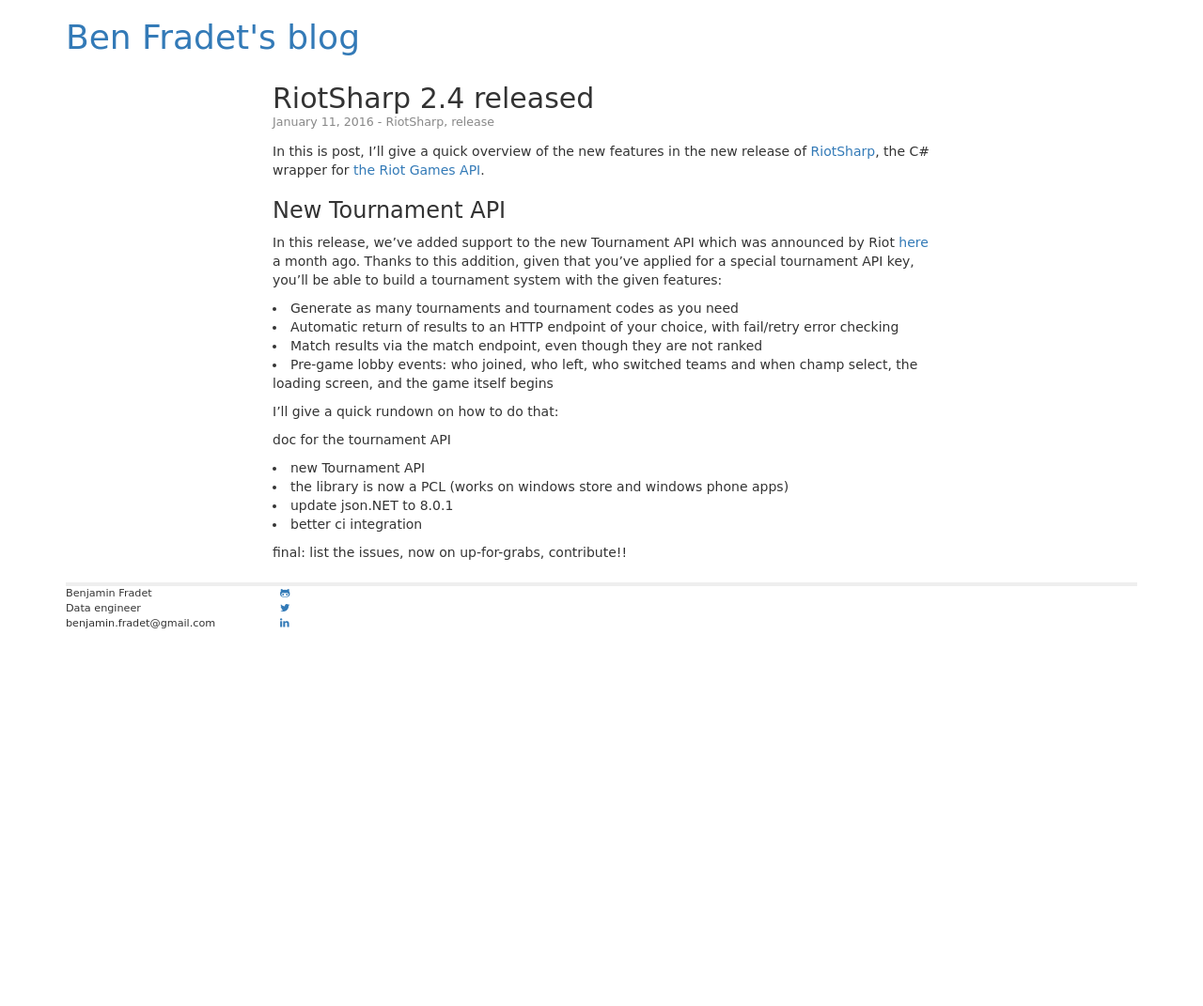
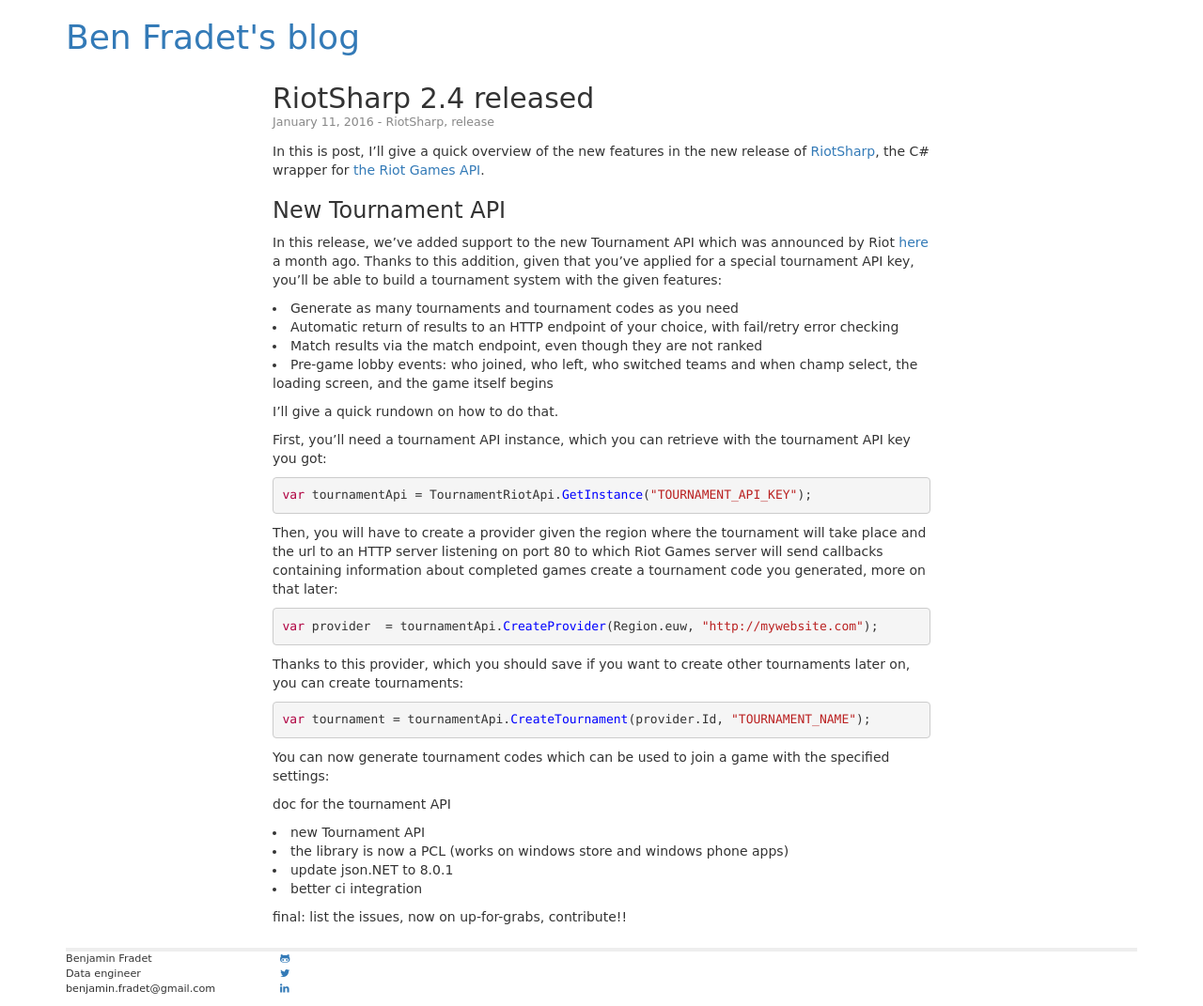
Before and after one commit to BenFradet/benfradet.github.io, a Jekyll site: the page built from _posts/2016-01-11-RiotSharp-2.4-released.md, in a window 1280 px wide. Shown: the whole page at 94% size. Built offline with Jekyll 4.4.1, drawn with Linux system fonts in a browser that asks for light colours; nearby versions of some CDN libraries; Markdown is read by kramdown in place of the engine named in the settings; comment, search, counter and statistics services are not loaded; before the commit the page ends 900 px from its top, so only the background shows below that.

Commit message:
continued writing about the tournament api

```diff
--- a/_posts/2016-01-11-RiotSharp-2.4-released.md
+++ b/_posts/2016-01-11-RiotSharp-2.4-released.md
@@ -26,7 +26,33 @@ fail/retry error checking
 champ select, the loading screen, and the game itself begins
 
 
-I'll give a quick rundown on how to do that:
+I'll give a quick rundown on how to do that.
+
+First, you'll need a tournament API instance, which you can retrieve with the
+tournament API key you got:
+{% highlight c# %}
+var tournamentApi = TournamentRiotApi.GetInstance("TOURNAMENT_API_KEY");
+{% endhighlight %}
+
+Then, you will have to create a provider given the region where the tournament
+will take place and the url to an HTTP server listening on port 80 to which Riot
+Games server will send callbacks containing information about completed games
+create a tournament code you generated, more on that later:
+{% highlight c# %}
+var provider  = tournamentApi.CreateProvider(Region.euw, "http://mywebsite.com");
+{% endhighlight %}
+
+Thanks to this provider, which you should save if you want to create other
+tournaments later on, you can create tournaments:
+{% highlight c# %}
+var tournament = tournamentApi.CreateTournament(provider.Id, "TOURNAMENT_NAME");
+{% endhighlight %}
+
+You can now generate tournament codes which can be used to join a game
+with the specified settings:
+{% highlight c# %}
+
+{% endhighlight %}
 
 
 doc for the tournament API
```
